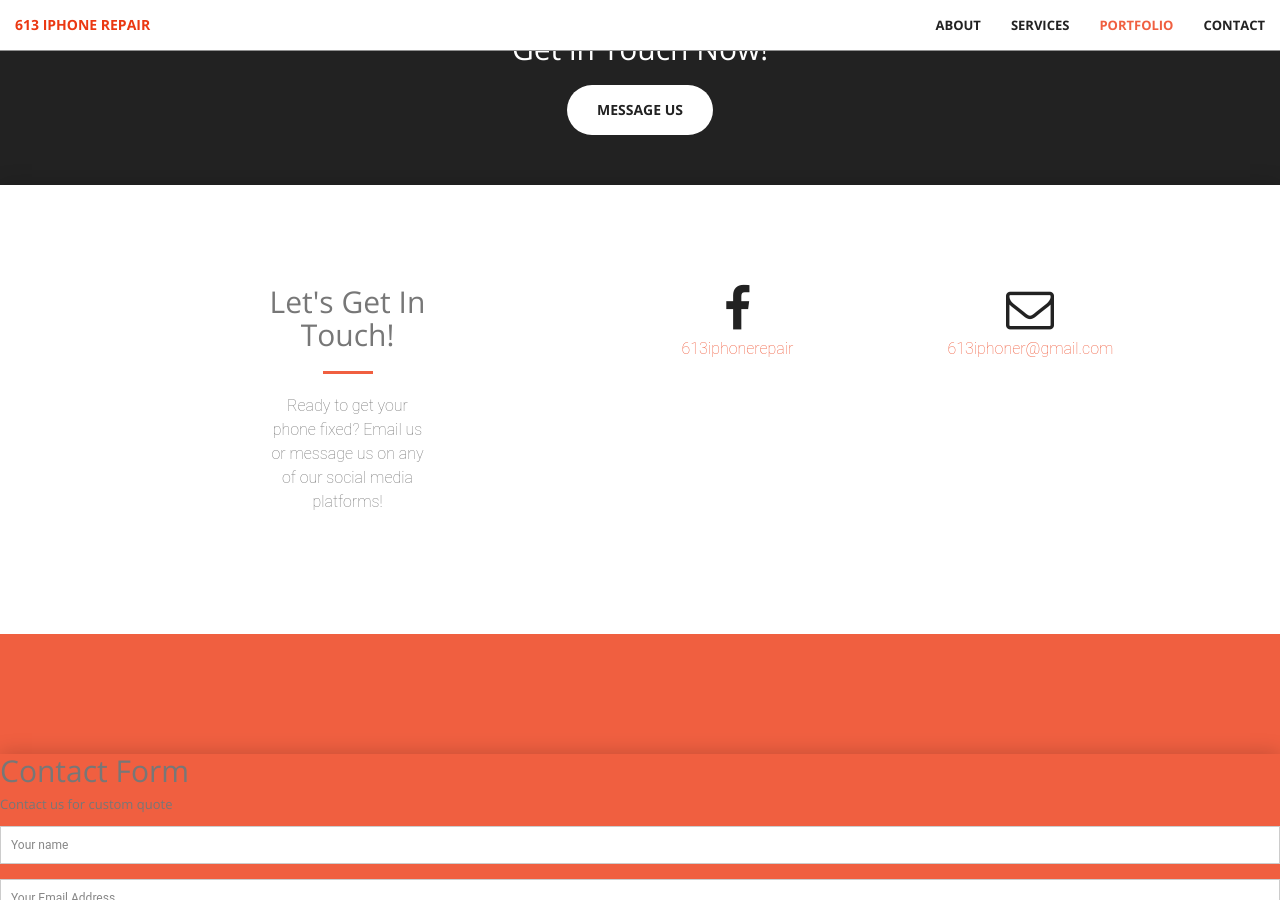
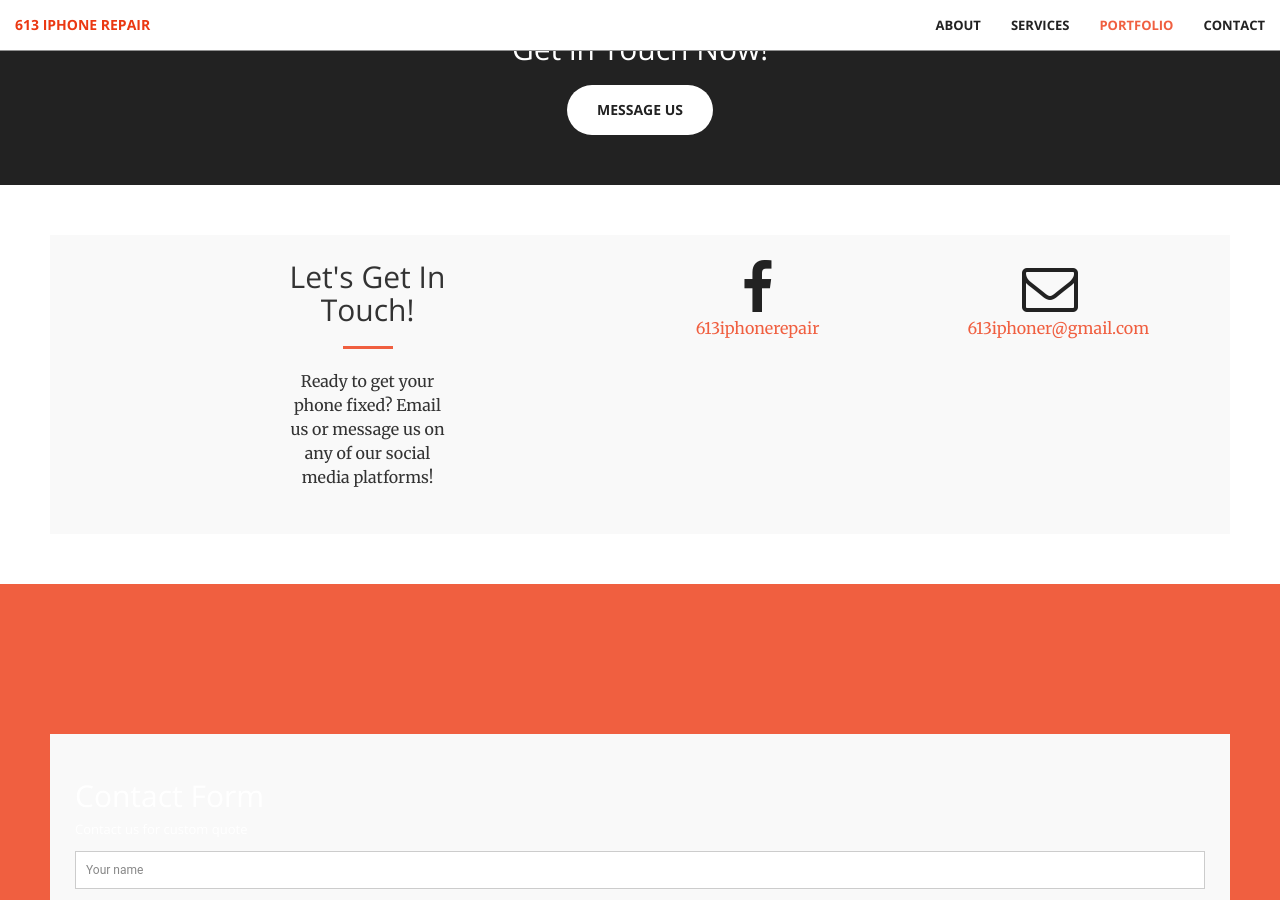
Before and after one commit to SuhaibElkomy/613iphonerepair, a Jekyll site: the page built from index.html, in a window 1280 px wide and 900 px high, scrolled down 3120 px. Built offline with Jekyll 4.4.1, drawn with Linux system fonts in a browser that asks for light colours.

Commit message:
Update Quote.html

```diff
--- a/_includes/Quote.html
+++ b/_includes/Quote.html
@@ -14,13 +14,9 @@
 
 #contact {
 
-
-  box-shadow: 0 0 20px 0 rgba(0, 0, 0, 0.2), 0 5px 5px 0 rgba(0, 0, 0, 0.24);
-   font-family: "Roboto", Helvetica, Arial, sans-serif;
-  font-weight: 100;
-  font-size: 12px;
-  line-height: 30px;
-  color: #777;
+  background: #F9F9F9;
+  padding: 25px;
+  margin: 50px;
 
 }
 
```
